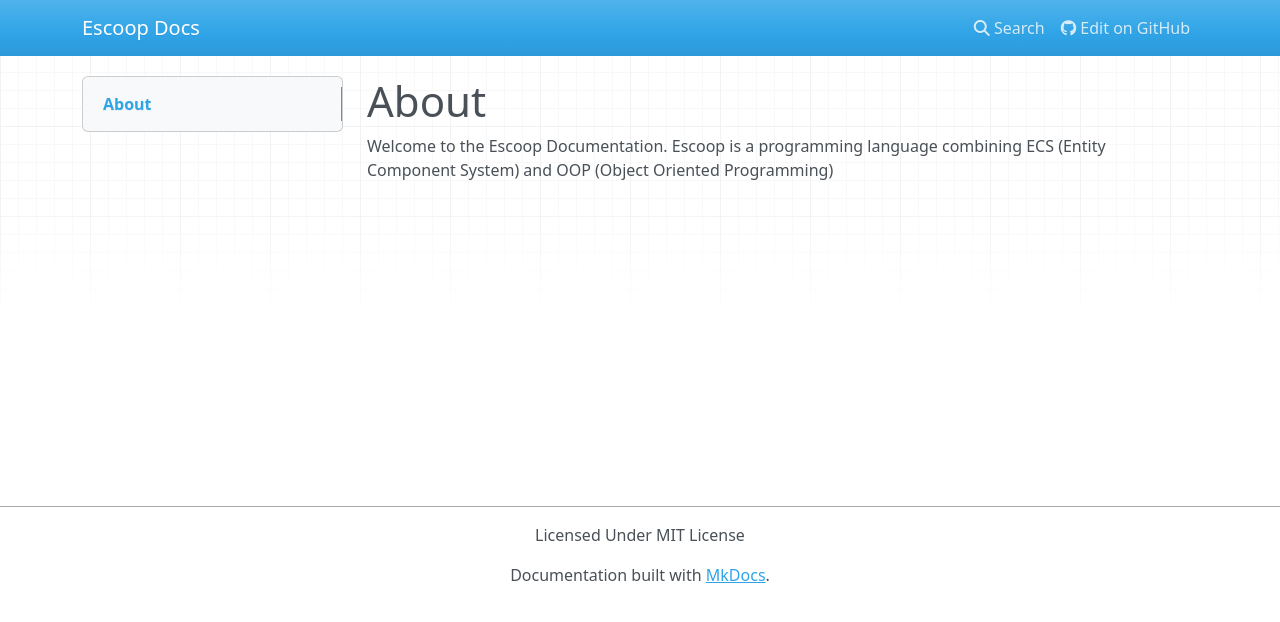
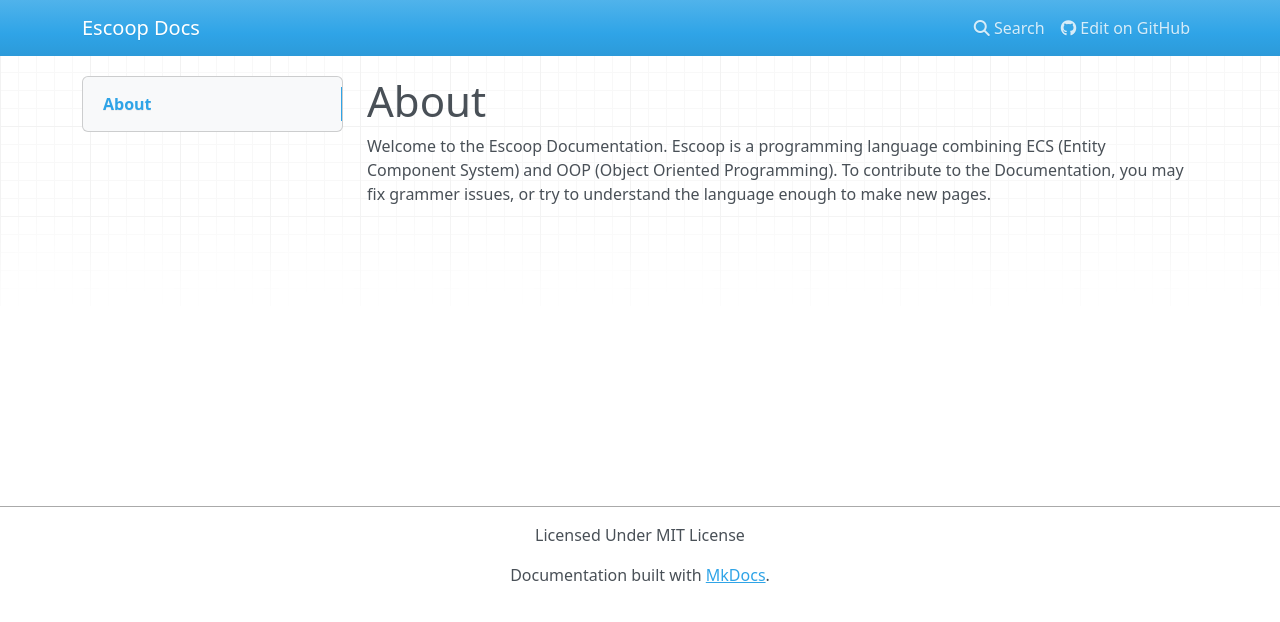
Before and after one commit to EscoopPL/Docs, an MkDocs documentation site: the page built from docs/index.md, in a window 1280 px wide. Shown: the top 622 px of the page. Built offline with MkDocs 1.6.1, drawn with Linux system fonts in a browser that asks for light colours; nearby versions of some CDN libraries.

Commit message:
Update Contribution Info

```diff
--- a/docs/index.md
+++ b/docs/index.md
@@ -1,2 +1,3 @@
 # About
-Welcome to the Escoop Documentation. Escoop is a programming language combining ECS (Entity Component System) and OOP (Object Oriented Programming)
+Welcome to the Escoop Documentation. Escoop is a programming language combining ECS (Entity Component System) and OOP (Object Oriented Programming).
+To contribute to the Documentation, you may fix grammer issues, or try to understand the language enough to make new pages.
```
